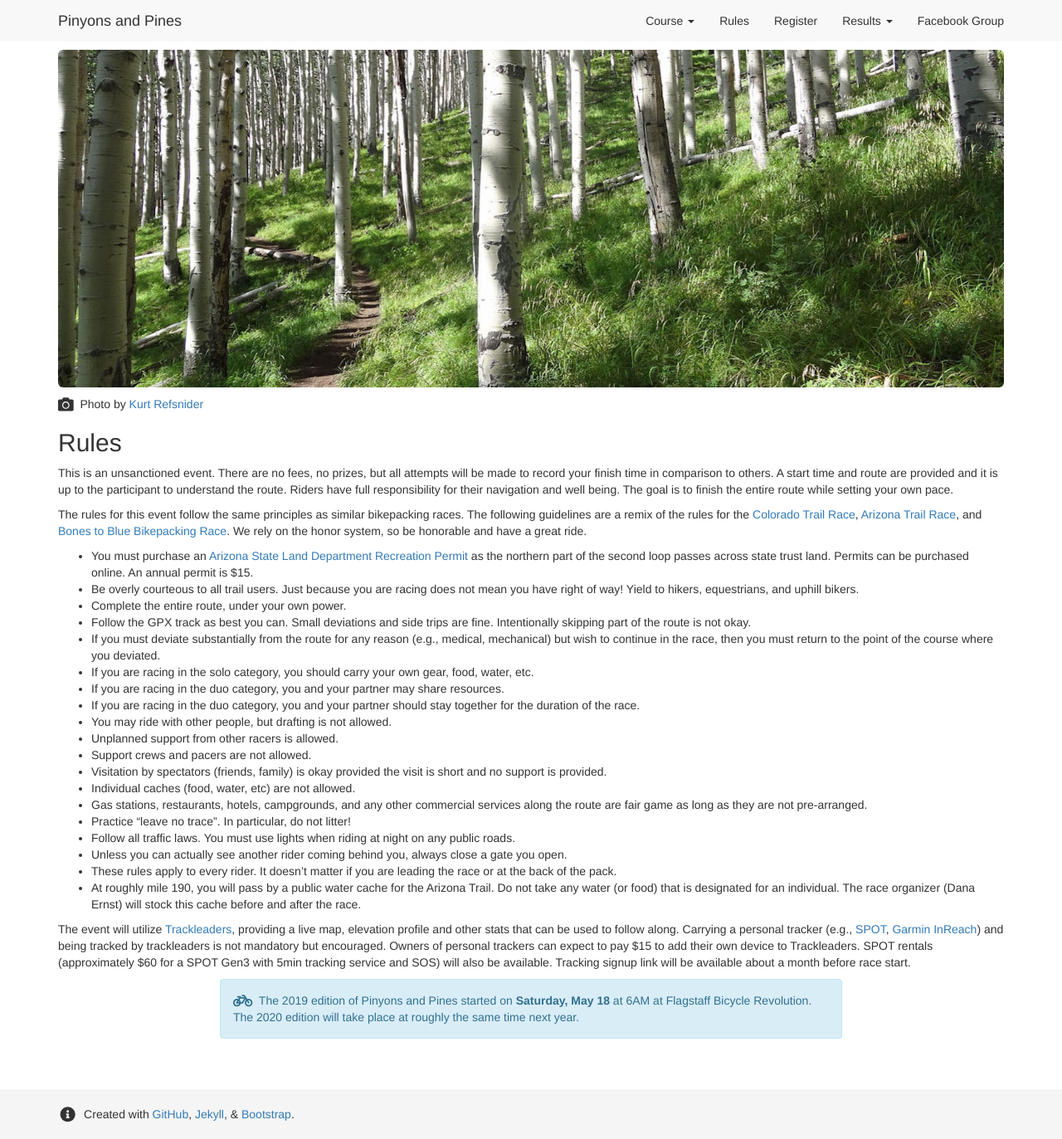
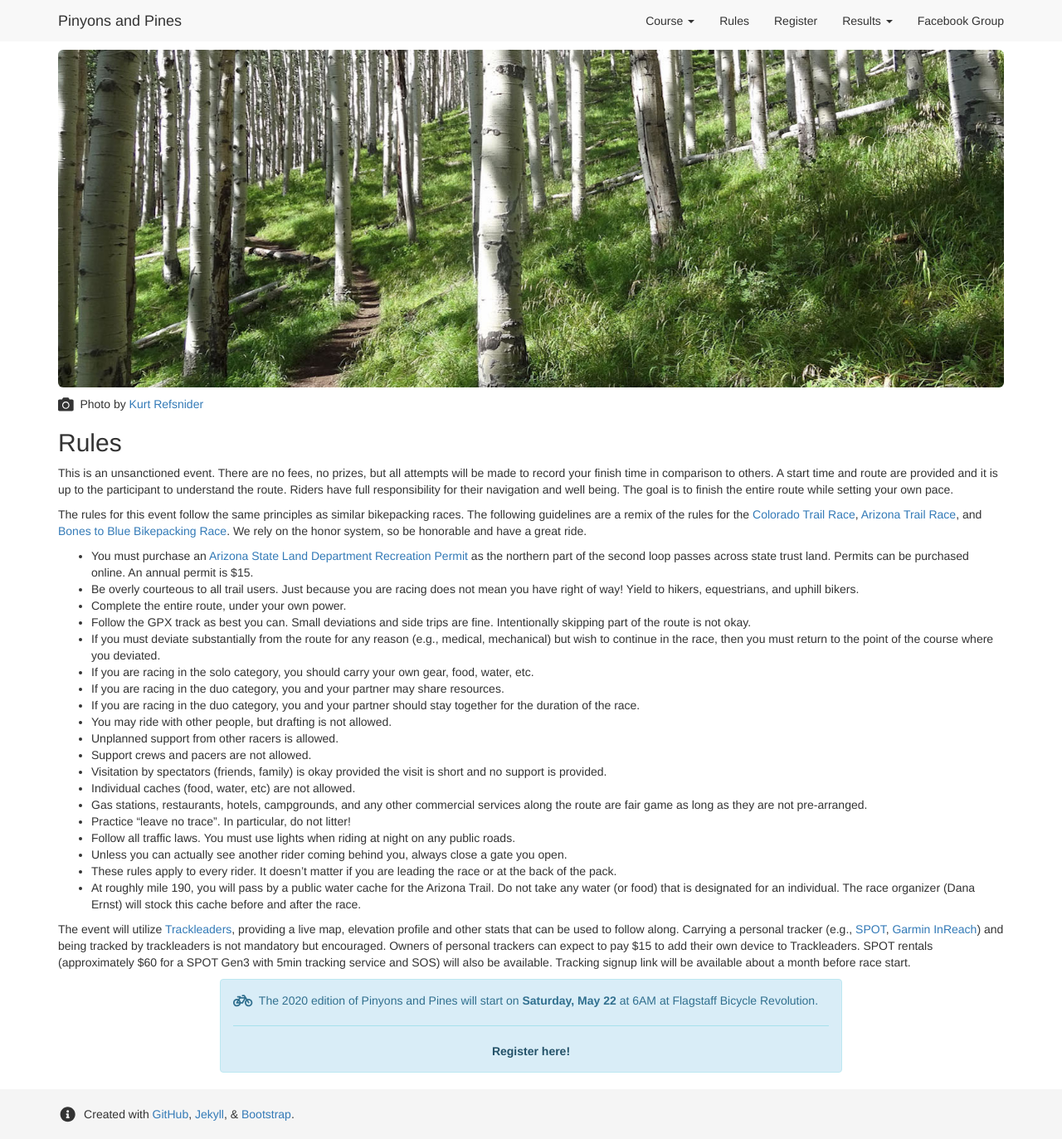
Before and after one commit to dcernst/PinyonsPines, a Jekyll site: the page built from rules.md, in a window 1280 px wide and 1373 px high. Shown: the whole window at 83% size. Built offline with Jekyll 4.4.1, drawn with Linux system fonts in a browser that asks for light colours; nearby versions of some CDN libraries.

Commit message:
Update to rules

```diff
--- a/rules.md
+++ b/rules.md
@@ -41,14 +41,14 @@
 </div>
 <div class="col-xs-12 col-sm-12 col-md-8 col-lg-8">
 <div class="alert alert-info" role="alert">
-<i class="fas fa-bicycle fa-lg"></i>&nbsp; The 2019 edition of Pinyons and Pines started on <strong>Saturday, May 18</strong> at 6AM at Flagstaff Bicycle Revolution. The 2020 edition will take place at roughly the same time next year.
+<i class="fas fa-bicycle fa-lg"></i>&nbsp; The 2020 edition of Pinyons and Pines will start on <strong>Saturday, May 22</strong> at 6AM at Flagstaff Bicycle Revolution.
 
-<!--
 <hr>
 <center>
 <a href="https://docs.google.com/forms/d/e/1FAIpQLSf0Hpx2bJai-bseT1WJOTMZnYV5TtgrC0d0hLpGAltCE9qyjQ/viewform?usp=sf_link" class="alert-link" target="_blank">Register here!</a>
 </center>
 
+<!--
 <hr>
 <center>
 <a href="https://form.jotform.com/trackleaders/pinyonspines19" class="alert-link" target="_blank">Trackleaders sign-up and SPOT rental</a>
```
